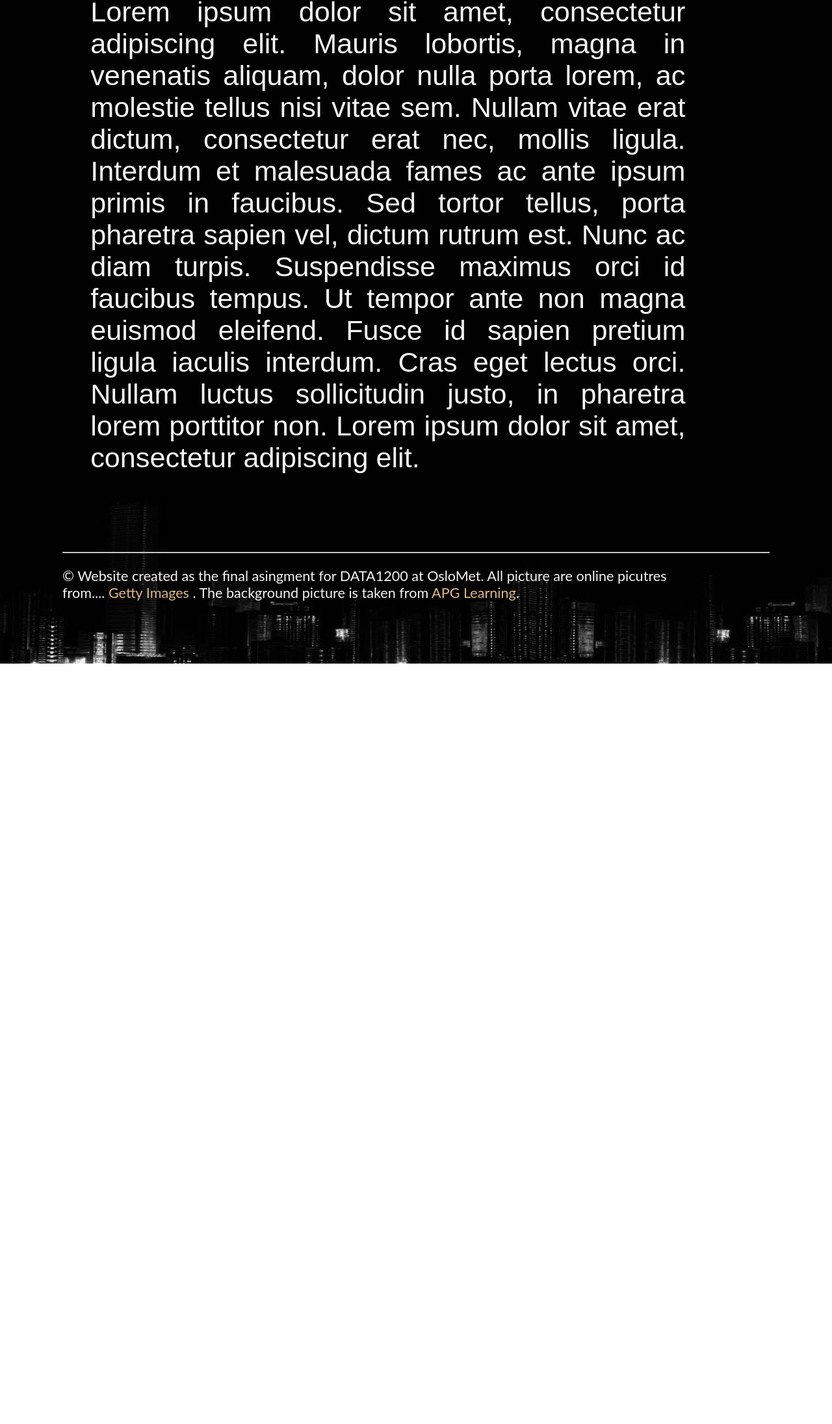
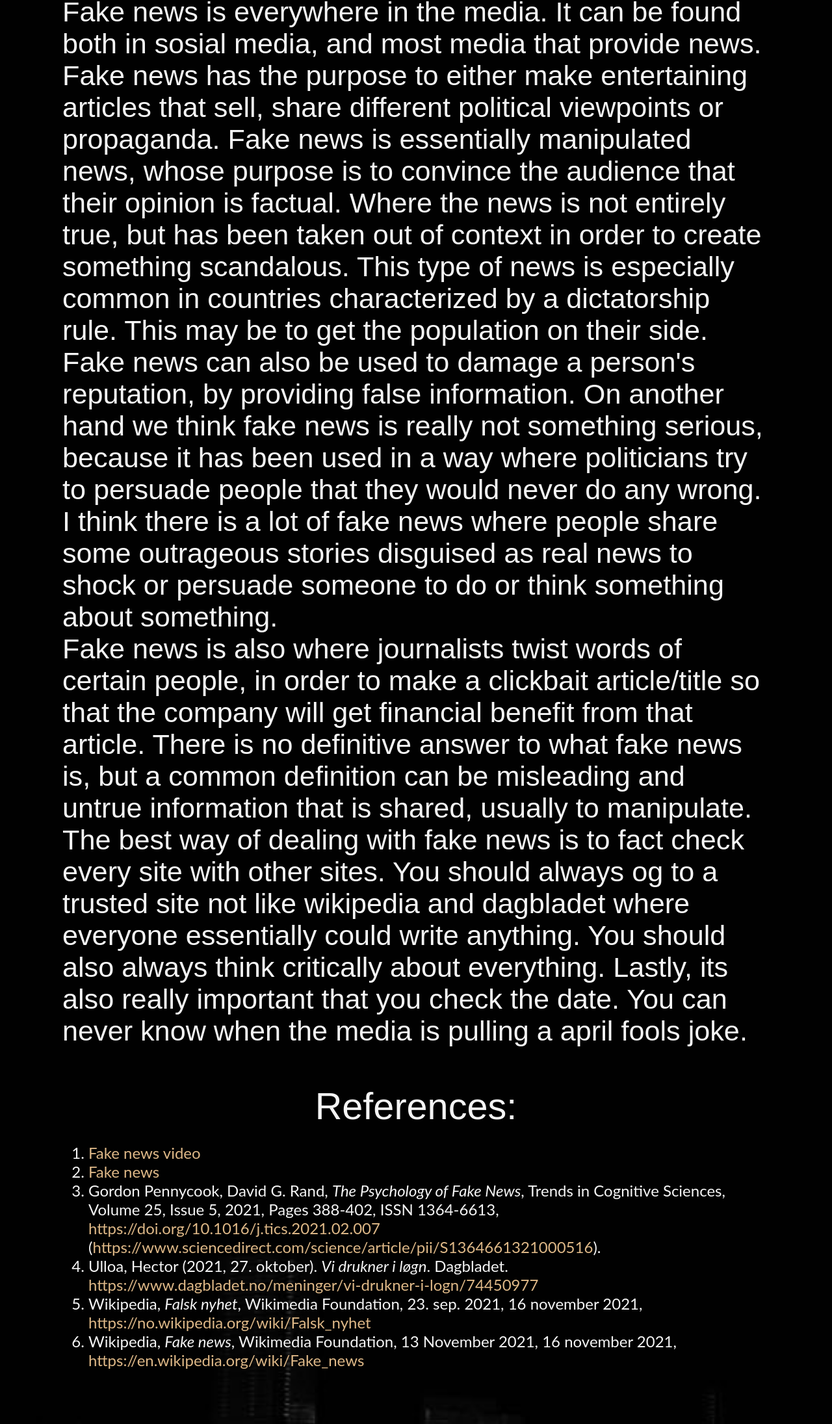
Before and after one commit to Leliamm/DATA1200_Final_assignment, a plain HTML site: page TopicalInfo.html in a window 1280 px wide. Shown: the part 371-2562 px from the top of the page at 65% size. Before the commit the page ends 1392 px from the top, so only its background shows below. Drawn offline with Linux system fonts and the light colour scheme.

Commit message:
Update TopicalInfo.html

```diff
--- a/TopicalInfo.html
+++ b/TopicalInfo.html
@@ -1,5 +1,5 @@
 <!DOCTYPE html>
-<html>
+<html lang="en">
 
 <head>
     <link href="commonStyles.css" type="text/css" rel="stylesheet">
@@ -9,8 +9,6 @@
 </head>
 
 <body>
-<main>
-    <div id="page">
     <header>
         <nav id="nav">
             <a href="index.html">Home</a>
@@ -19,26 +17,77 @@
             <a href="Accessibility.html">Accessibility</a>
             <a href="Fun.html">Fun</a>
         </nav>
+        <!--div used to create the transparency effect under the navigation bar-->
+        <div id="navTransitionDiv"></div>
     </header>
 
+    <main>
+        <article>
             <h1> Topical Info </h1>
-        <p class="text">Lorem ipsum dolor sit amet, consectetur adipiscing elit. Mauris lobortis, magna in venenatis
-            aliquam,
-            dolor nulla porta lorem, ac molestie tellus nisi vitae sem. Nullam vitae erat dictum, consectetur erat nec,
-            mollis ligula. Interdum et malesuada fames ac ante ipsum primis in faucibus. Sed tortor tellus, porta
-            pharetra
-            sapien vel, dictum rutrum est. Nunc ac diam turpis. Suspendisse maximus orci id faucibus tempus. Ut tempor
-            ante
-            non magna euismod eleifend. Fusce id sapien pretium ligula iaculis interdum. Cras eget lectus orci. Nullam
-            luctus
-            sollicitudin justo, in pharetra lorem porttitor non. Lorem ipsum dolor sit amet, consectetur adipiscing
-            elit. </p>
+            <p>Fake news is everywhere in the media. It can be found both in sosial media,
+                and most media that provide news. Fake news has the purpose to either make entertaining
+                articles that sell, share different political viewpoints or propaganda. Fake news is
+                essentially manipulated news, whose purpose is to convince the audience that their opinion
+                is factual. Where the news is not entirely true, but has been taken out of context in order
+                to create something scandalous. This type of news is especially common in countries
+                characterized by a dictatorship rule. This may be to get the population on their side.
+                Fake news can also be used to damage a person's reputation, by providing false information.
+                On another hand we think fake news is really not something serious, because it has been
+                used in a way where politicians try to persuade people that they would never do any wrong.
+                I think there is a lot of fake news where people share some outrageous stories disguised
+                as real news to shock or persuade someone to do or think something about something. </p>
+            <p>
+                Fake news is also where journalists twist words of certain people, in order to make a
+                clickbait article/title so that the company will get financial benefit from that article.
+                There is no definitive answer to what fake news is, but a common definition can be misleading
+                and untrue information that is shared, usually to manipulate. The best way of dealing with
+                fake news is to fact check every site with other sites. You should always og to a trusted site
+                not like wikipedia and dagbladet where everyone essentially could write anything. You should
+                also always think critically about everything. Lastly, its also really important that you check
+                the date. You can never know when the media is pulling a april fools joke. </p>
+        </article>
+
+        <section>
+            <h2>References:</h2>
+            <ol>
+
+                <li> <a href="https://www.webwise.ie/teachers/what-is-fake-news/" target="blank"> Fake news video
+                </a> </li>
+
+                <li> <a href="https://guides.lib.umich.edu/fakenews" target="blank"> Fake news
+
+                </a> </li>
+
+                <li> Gordon Pennycook, David G. Rand, <cite>The Psychology of Fake News</cite>, Trends in Cognitive
+                    Sciences,
+                    Volume 25, Issue 5, 2021, Pages 388-402, ISSN 1364-6613,
+                    <a href="https://doi.org/10.1016/j.tics.2021.02.007" target="blank">
+                        https://doi.org/10.1016/j.tics.2021.02.007</a>
+                    (<a href="https://www.sciencedirect.com/science/article/pii/S1364661321000516"
+                        target="blank">https://www.sciencedirect.com/science/article/pii/S1364661321000516</a>).
+                </li>
+                <li> Ulloa, Hector (2021, 27. oktober). <cite>Vi drukner i løgn</cite>.
+                    Dagbladet. <a href="https://www.dagbladet.no/meninger/vi-drukner-i-logn/74450977" target="blank">
+                        https://www.dagbladet.no/meninger/vi-drukner-i-logn/74450977 </a> </li>
+                <li> Wikipedia, <cite> Falsk nyhet</cite>, Wikimedia Foundation, 23. sep. 2021, 16 november 2021,
+                    <a href="https://no.wikipedia.org/wiki/Falsk_nyhet" target="blank">
+                        https://no.wikipedia.org/wiki/Falsk_nyhet
+                    </a>
+                </li>
+                <li> Wikipedia, <cite>Fake news</cite>, Wikimedia Foundation, 13 November 2021, 16 november 2021,
+                    <a href="https://en.wikipedia.org/wiki/Fake_news" target="blank">
+                        https://en.wikipedia.org/wiki/Fake_news </a>
+                </li>
+            </ol>
+        </section>
+
 
         <hr>
         <footer class="copyright">
             &copy; Website created as the final asingment for DATA1200 at OsloMet.
-          All       picture are online picutres from.... <a href="https://www.gettyimages.no/" target="blank"> Getty Images </a>. The background picture
-         is taken from <a href="https://www.apglearning.in/full-stack-course/"target="blank">
+            All picture are online picutres from.... <a href="https://www.gettyimages.no/" target="blank"> Getty
+                Images </a>. The background picture
+            is taken from <a href="https://www.apglearning.in/full-stack-course/" target="blank">
                 APG Learning</a>.
         </footer>
 
```
Lines whose indentation alone changed are shown as unchanged.
